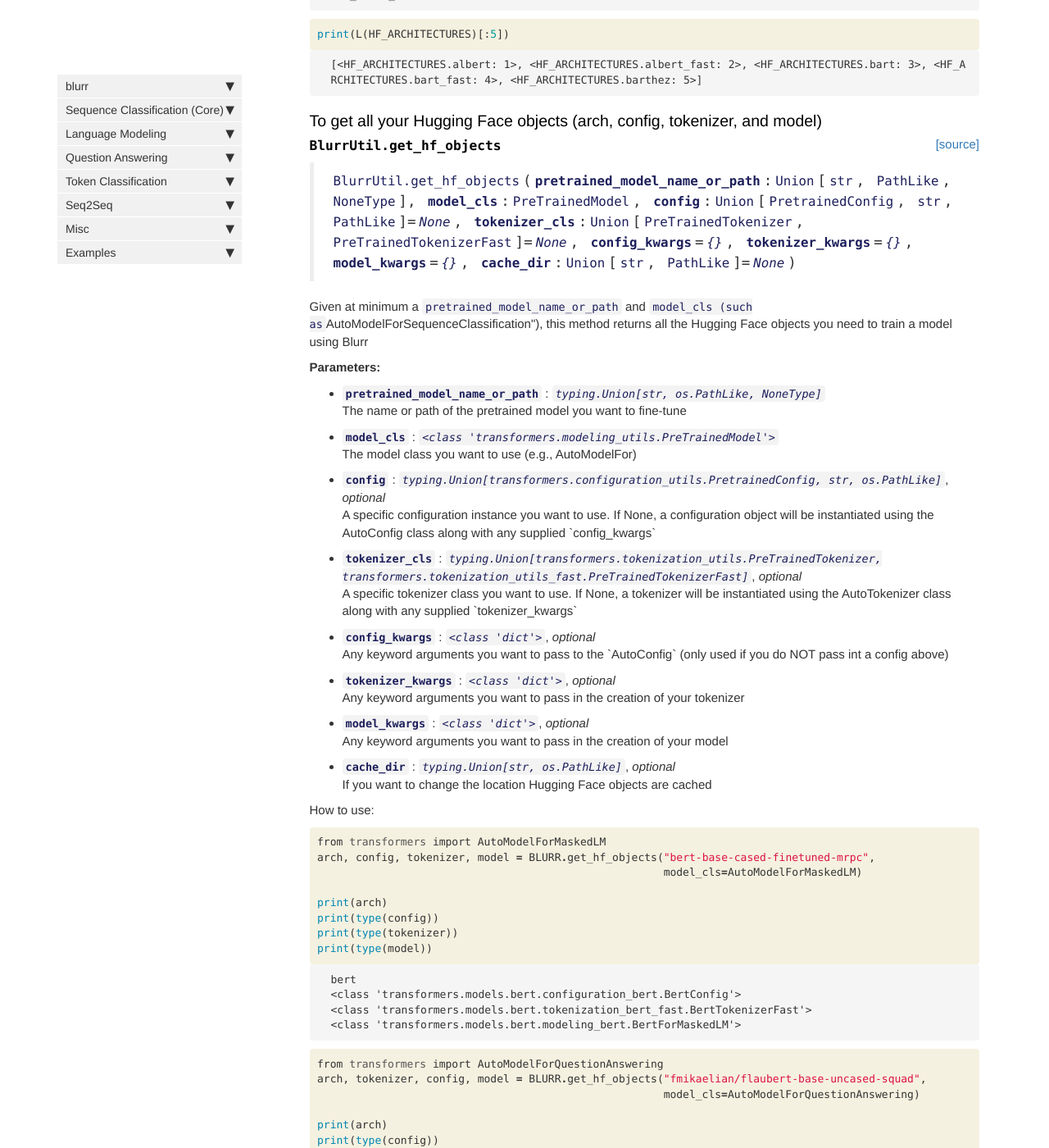
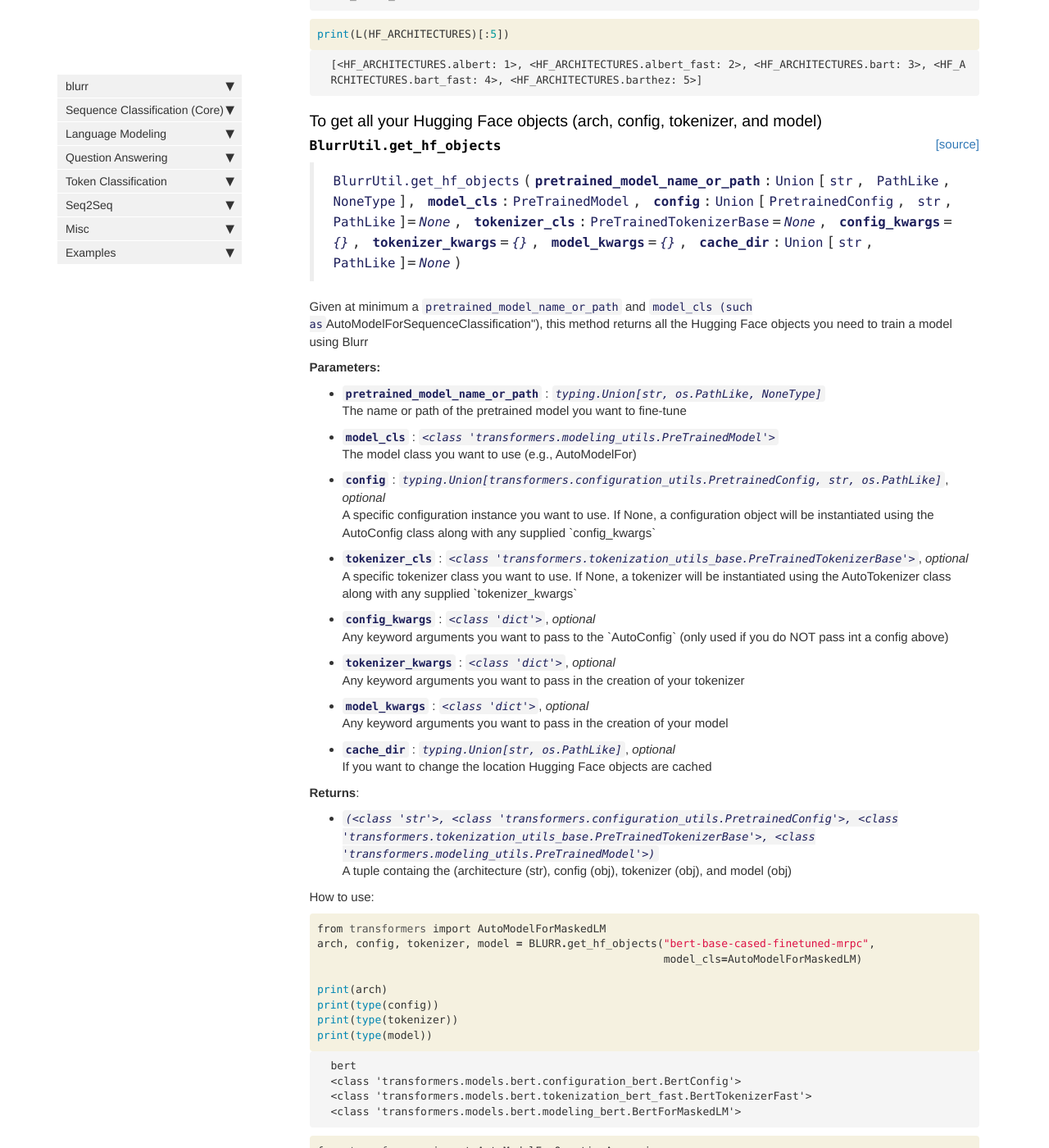
Before and after one commit to ohmeow/blurr, a Jekyll site: the page built from docs/utils.html, in a window 1280 px wide and 1400 px high, scrolled down 4763 px. Shown: the whole window at 82% size. Built offline with Jekyll 4.4.1, drawn with Linux system fonts in a browser that asks for light colours; nearby versions of some CDN libraries; comment, search, counter and statistics services are not loaded; some of the changed text lies outside the part shown.

Commit message:
updated utils docs

```diff
--- a/blurr/utils.py
+++ b/blurr/utils.py
@@ -13,7 +13,7 @@ from enum import Enum
 from fastcore.foundation import L
 from transformers import (
     AutoConfig, AutoTokenizer, logging,
-    PreTrainedTokenizerFast, PreTrainedTokenizer, PretrainedConfig, PreTrainedModel
+    PretrainedConfig, PreTrainedTokenizerBase, PreTrainedModel
 )
 
 logging.set_verbosity_error()
@@ -155,7 +155,7 @@ class BlurrUtil():
         config:Union[PretrainedConfig, str, os.PathLike]=None,
         # A specific tokenizer class you want to use. If None, a tokenizer will be instantiated
         # using the AutoTokenizer class along with any supplied `tokenizer_kwargs`
-        tokenizer_cls:Union[PreTrainedTokenizer, PreTrainedTokenizerFast]=None,
+        tokenizer_cls:PreTrainedTokenizerBase=None,
         # Any keyword arguments you want to pass to the `AutoConfig` (only used if you do NOT pass int a config above)
         config_kwargs={},
         # Any keyword arguments you want to pass in the creation of your tokenizer
--- a/docs/utils.html
+++ b/docs/utils.html
@@ -291,7 +291,7 @@ fastai: 2.5.0
 
 
 <div class="output_markdown rendered_html output_subarea ">
-<h4 id="Singleton object at 0x7fee70bd6d60>" class="doc_header"><code>Singleton object at 0x7fee70bd6d60></code><a href="" class="source_link" style="float:right">[source]</a></h4><blockquote><p><code>Singleton object at 0x7fee70bd6d60></code>(<strong>*<code>args</code></strong>, <strong>**<code>kwargs</code></strong>)</p>
+<h4 id="Singleton object at 0x7f21386a6eb0>" class="doc_header"><code>Singleton object at 0x7f21386a6eb0></code><a href="" class="source_link" style="float:right">[source]</a></h4><blockquote><p><code>Singleton object at 0x7f21386a6eb0></code>(<strong>*<code>args</code></strong>, <strong>**<code>kwargs</code></strong>)</p>
 </blockquote>
 
 </div>
@@ -850,7 +850,7 @@ just those available to a specific architecture</p>
 
 
 <div class="output_markdown rendered_html output_subarea ">
-<h4 id="BlurrUtil.get_hf_objects" class="doc_header"><code>BlurrUtil.get_hf_objects</code><a href="https://github.com/ohmeow/blurr/tree/master/blurr/utils.py#L147" class="source_link" style="float:right">[source]</a></h4><blockquote><p><code>BlurrUtil.get_hf_objects</code>(<strong><code>pretrained_model_name_or_path</code></strong>:<code>Union</code>[<code>str</code>, <code>PathLike</code>, <code>NoneType</code>], <strong><code>model_cls</code></strong>:<code>PreTrainedModel</code>, <strong><code>config</code></strong>:<code>Union</code>[<code>PretrainedConfig</code>, <code>str</code>, <code>PathLike</code>]=<em><code>None</code></em>, <strong><code>tokenizer_cls</code></strong>:<code>Union</code>[<code>PreTrainedTokenizer</code>, <code>PreTrainedTokenizerFast</code>]=<em><code>None</code></em>, <strong><code>config_kwargs</code></strong>=<em><code>{}</code></em>, <strong><code>tokenizer_kwargs</code></strong>=<em><code>{}</code></em>, <strong><code>model_kwargs</code></strong>=<em><code>{}</code></em>, <strong><code>cache_dir</code></strong>:<code>Union</code>[<code>str</code>, <code>PathLike</code>]=<em><code>None</code></em>)</p>
+<h4 id="BlurrUtil.get_hf_objects" class="doc_header"><code>BlurrUtil.get_hf_objects</code><a href="https://github.com/ohmeow/blurr/tree/master/blurr/utils.py#L147" class="source_link" style="float:right">[source]</a></h4><blockquote><p><code>BlurrUtil.get_hf_objects</code>(<strong><code>pretrained_model_name_or_path</code></strong>:<code>Union</code>[<code>str</code>, <code>PathLike</code>, <code>NoneType</code>], <strong><code>model_cls</code></strong>:<code>PreTrainedModel</code>, <strong><code>config</code></strong>:<code>Union</code>[<code>PretrainedConfig</code>, <code>str</code>, <code>PathLike</code>]=<em><code>None</code></em>, <strong><code>tokenizer_cls</code></strong>:<code>PreTrainedTokenizerBase</code>=<em><code>None</code></em>, <strong><code>config_kwargs</code></strong>=<em><code>{}</code></em>, <strong><code>tokenizer_kwargs</code></strong>=<em><code>{}</code></em>, <strong><code>model_kwargs</code></strong>=<em><code>{}</code></em>, <strong><code>cache_dir</code></strong>:<code>Union</code>[<code>str</code>, <code>PathLike</code>]=<em><code>None</code></em>)</p>
 </blockquote>
 <p>Given at minimum a <code>pretrained_model_name_or_path</code> and <code>model_cls (such as</code>AutoModelForSequenceClassification"), this method returns all the Hugging Face objects you need to train
 a model using Blurr</p>
@@ -866,7 +866,7 @@ a model using Blurr</p>
 using the AutoConfig class along with any supplied `config_kwargs`</p></li>
 </ul>
 <ul>
-<li><strong><code>tokenizer_cls</code></strong> : <em><code>typing.Union[transformers.tokenization_utils.PreTrainedTokenizer, transformers.tokenization_utils_fast.PreTrainedTokenizerFast]</code></em>, <em>optional</em>    <p>A specific tokenizer class you want to use. If None, a tokenizer will be instantiated
+<li><strong><code>tokenizer_cls</code></strong> : <em><code>&lt;class 'transformers.tokenization_utils_base.PreTrainedTokenizerBase'&gt;</code></em>, <em>optional</em> <p>A specific tokenizer class you want to use. If None, a tokenizer will be instantiated
 using the AutoTokenizer class along with any supplied `tokenizer_kwargs`</p></li>
 </ul>
 <ul>
@@ -880,6 +880,10 @@ using the AutoTokenizer class along with any supplied `tokenizer_kwargs`</p></li
 </ul>
 <ul>
 <li><strong><code>cache_dir</code></strong> : <em><code>typing.Union[str, os.PathLike]</code></em>, <em>optional</em> <p>If you want to change the location Hugging Face objects are cached</p></li>
+</ul>
+<p><strong>Returns</strong>:</p>
+<ul>
+<li><em><code>(&lt;class 'str'&gt;, &lt;class 'transformers.configuration_utils.PretrainedConfig'&gt;, &lt;class 'transformers.tokenization_utils_base.PreTrainedTokenizerBase'&gt;, &lt;class 'transformers.modeling_utils.PreTrainedModel'&gt;)</code></em>  <p>A tuple containg the (architecture (str), config (obj), tokenizer (obj), and model (obj)</p></li>
 </ul>
 
 </div>
```
Also changed, not shown: other parts of docs/utils.html (+2 -2 lines), 1 other file.
